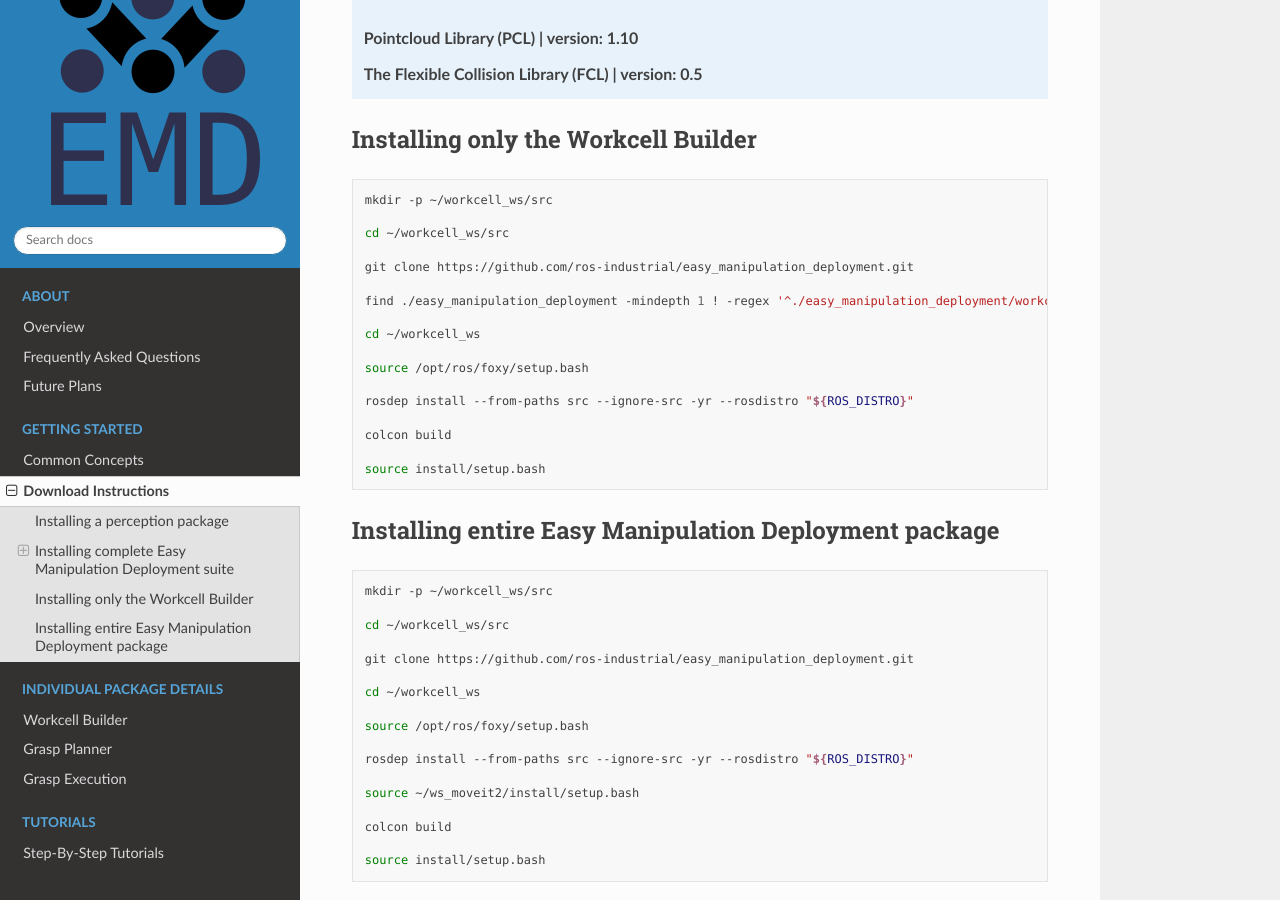
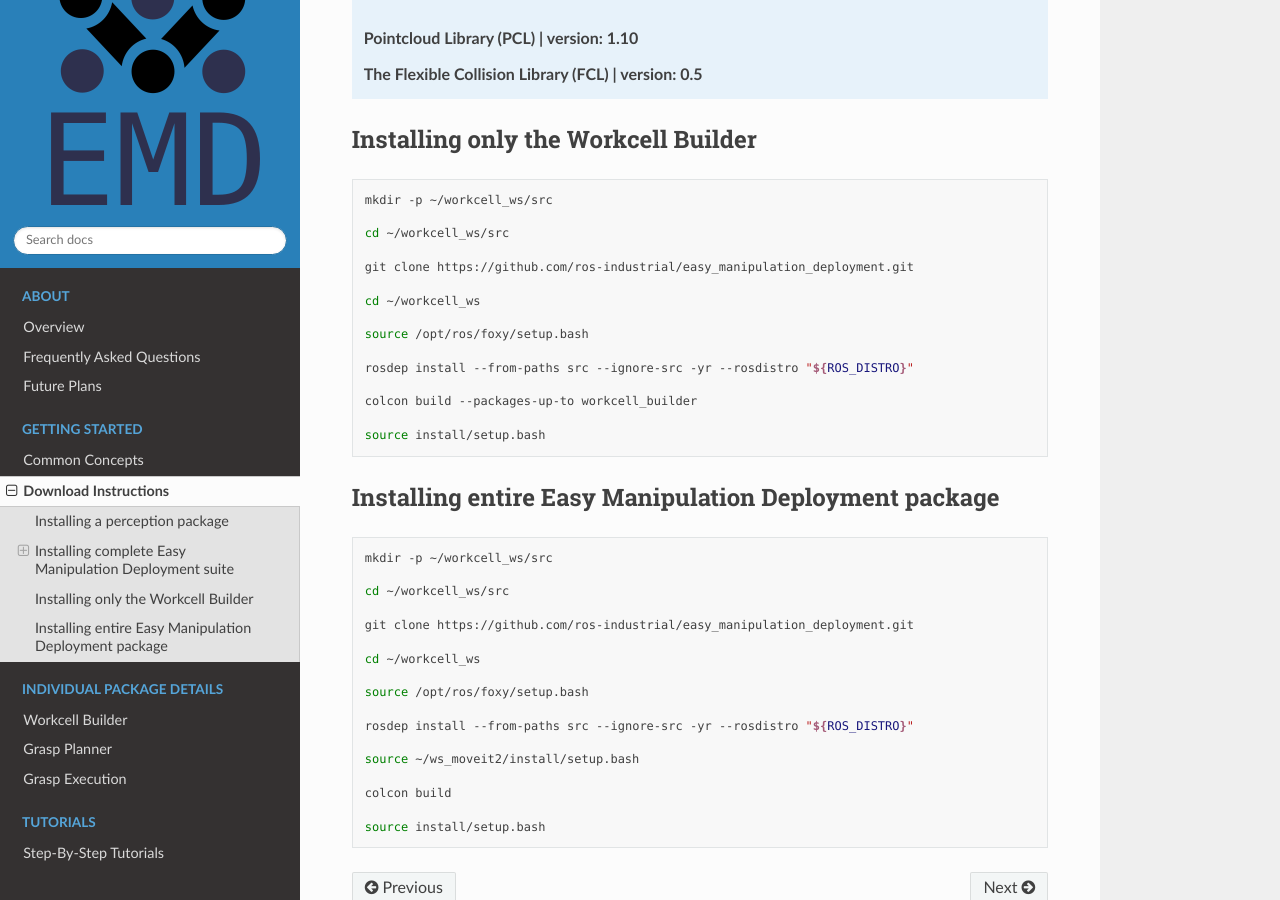
Before and after one commit to tanjpg/emd_docs, a Sphinx documentation site: the page built from docs/sphinx/source/getting_started/download_instructions.rst, in a window 1280 px wide and 900 px high, scrolled down 1102 px. Built offline with Sphinx 7.4.7 and the Read the Docs theme 2.0.0, drawn with Linux system fonts in a browser that asks for light colours.

Commit message:
Improve: In general, removing files from a git repo just because those files aren't needed is a counter-intuitive operation on git repo. Better not do that.
Signed-off-by: Isaac Saito <130s@2000.jukuin.keio.ac.jp>

```diff
--- a/docs/sphinx/source/getting_started/download_instructions.rst
+++ b/docs/sphinx/source/getting_started/download_instructions.rst
@@ -60,15 +60,13 @@ Installing only the Workcell Builder
 
    git clone https://github.com/ros-industrial/easy_manipulation_deployment.git
 
-   find ./easy_manipulation_deployment -mindepth 1 ! -regex '^./easy_manipulation_deployment/workcell_builder\(/.*\)?' -delete
-
    cd ~/workcell_ws
 
    source /opt/ros/foxy/setup.bash
 
    rosdep install --from-paths src --ignore-src -yr --rosdistro "${ROS_DISTRO}"
 
-   colcon build
+   colcon build --packages-up-to workcell_builder
 
    source install/setup.bash
 
```
